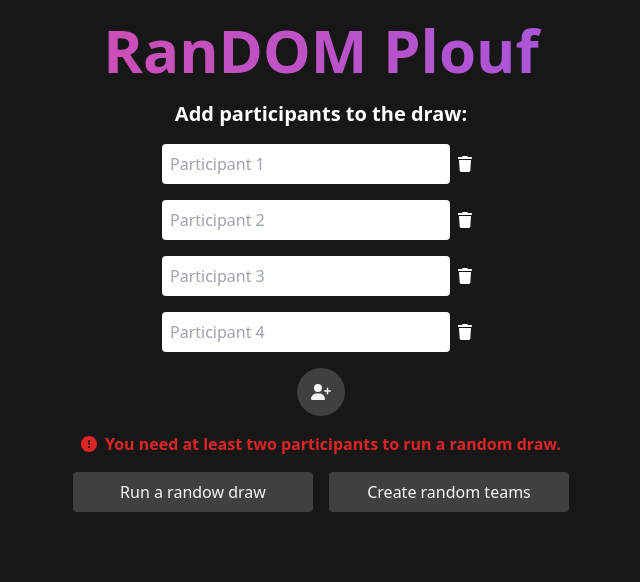
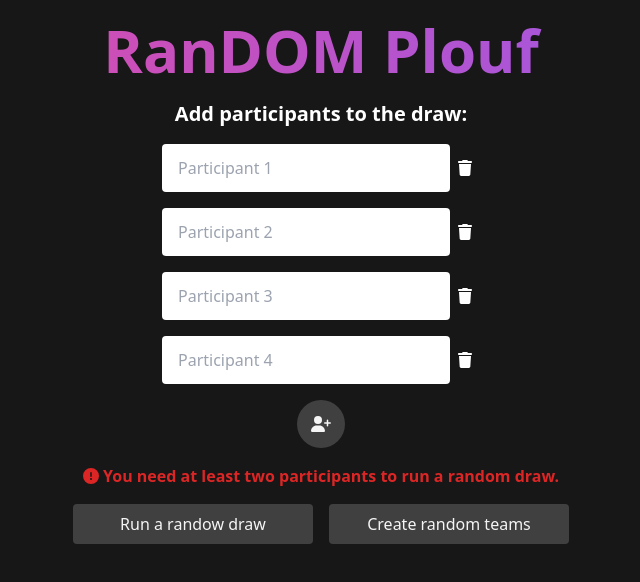
Before and after one commit to Spookywy/random-plouf, a Next.js app: page / in a window 1280 px wide. Both pictures are taken after a click on the button "Run a randow draw". Shown: the top 582 px of the page, without its empty margins (319-959 px from the left). Built offline with nearby package versions, Linux system fonts and the light colour scheme.

Commit message:
:bug: fix bugs

```diff
--- a/src/app/page.tsx
+++ b/src/app/page.tsx
@@ -16,20 +16,28 @@ export default function Home() {
   const [winnerStreak, setWinnerStreak] = useState<number>(0);
   const [showError, setShowError] = useState<boolean>(false);
 
+  function resetDrawHistory() {
+    setWinnerIndex(-1);
+    setWinnerStreak(0);
+  }
+
   function handleParticipantNameChange(index: number, newName: string) {
     const newParticipantsNames = [...participantsNames];
     newParticipantsNames[index] = newName;
     setParticipantsNames(newParticipantsNames);
+    resetDrawHistory();
   }
 
   function addParticipant() {
     setParticipantsNames([...participantsNames, ""]);
+    resetDrawHistory();
   }
 
   function removeParticipant(index: number) {
     const newParticipantsNames = [...participantsNames];
     newParticipantsNames.splice(index, 1);
     setParticipantsNames(newParticipantsNames);
+    resetDrawHistory();
   }
 
   function runRandomDraw() {
@@ -53,6 +61,10 @@ export default function Home() {
     setWinnerIndex(randomIndex);
   }
 
+  function createRandomTeams() {
+    alert("Not implemented yet!");
+  }
+
   return (
     <main className="flex flex-col items-center gap-4 pt-5">
       <p className="text-xl font-semibold">Add participants to the draw:</p>
@@ -73,23 +85,18 @@ export default function Home() {
         <FontAwesomeIcon icon={faUserPlus} />
       </button>
       {showError && (
-        <div className="flex items-center gap-2 text-red-600">
-          <FontAwesomeIcon icon={faCircleExclamation} />
-          <p className="font-bold">
-            You need at least two participants to run a random draw.
-          </p>
-        </div>
+        <p className="text-center font-bold text-red-600">
+          <FontAwesomeIcon icon={faCircleExclamation} /> You need at least two
+          participants to run a random draw.
+        </p>
       )}
       {winnerIndex !== -1 && !showError && (
-        <div className="flex items-center gap-2 text-green-500">
-          <FontAwesomeIcon icon={faCrown} />
-          <p className="text-xl font-bold">
-            {winnerStreak > 1
-              ? `${participantsNames[winnerIndex]} won the draw again (${winnerStreak} Streak)!`
-              : `${participantsNames[winnerIndex]} won the draw!`}
-          </p>
-          <FontAwesomeIcon icon={faCrown} />
-        </div>
+        <p className="text-center text-xl font-bold text-green-500">
+          <FontAwesomeIcon icon={faCrown} />{" "}
+          {winnerStreak > 1
+            ? `${participantsNames[winnerIndex]} won the draw again (${winnerStreak} Streak)!`
+            : `${participantsNames[winnerIndex]} won the draw!`}
+        </p>
       )}
       <div className="flex w-4/5 flex-col justify-center gap-4 sm:flex-row">
         <button
@@ -98,7 +105,10 @@ export default function Home() {
         >
           {winnerIndex === -1 ? "Run a randow draw" : "Run again"}
         </button>
-        <button className="h-10 rounded bg-neutral-700 text-neutral-100 hover:bg-neutral-100 hover:text-neutral-900 active:bg-neutral-100 active:text-neutral-900 sm:w-60">
+        <button
+          onClick={createRandomTeams}
+          className="h-10 rounded bg-neutral-700 text-neutral-100 hover:bg-neutral-100 hover:text-neutral-900 active:bg-neutral-100 active:text-neutral-900 sm:w-60"
+        >
           Create random teams
         </button>
       </div>
--- a/src/components/participant.tsx
+++ b/src/components/participant.tsx
@@ -24,7 +24,7 @@ export default function Participant({
   return (
     <div>
       <input
-        className={`h-10 w-60 rounded p-2  sm:w-72 ${
+        className={`h-12 w-60 rounded p-4  sm:w-72 ${
           isWinner ? "bg-green-500 font-bold text-white" : "text-neutral-900"
         }`}
         type="text"
```
